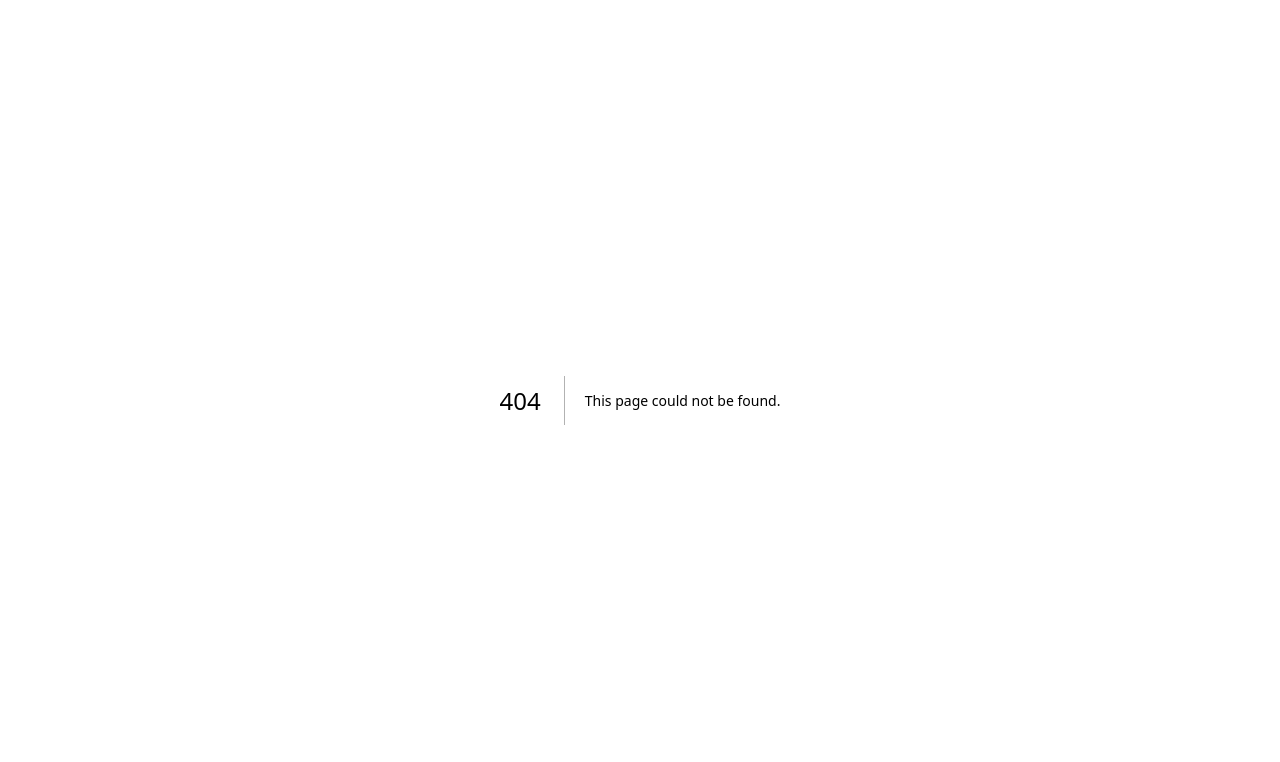
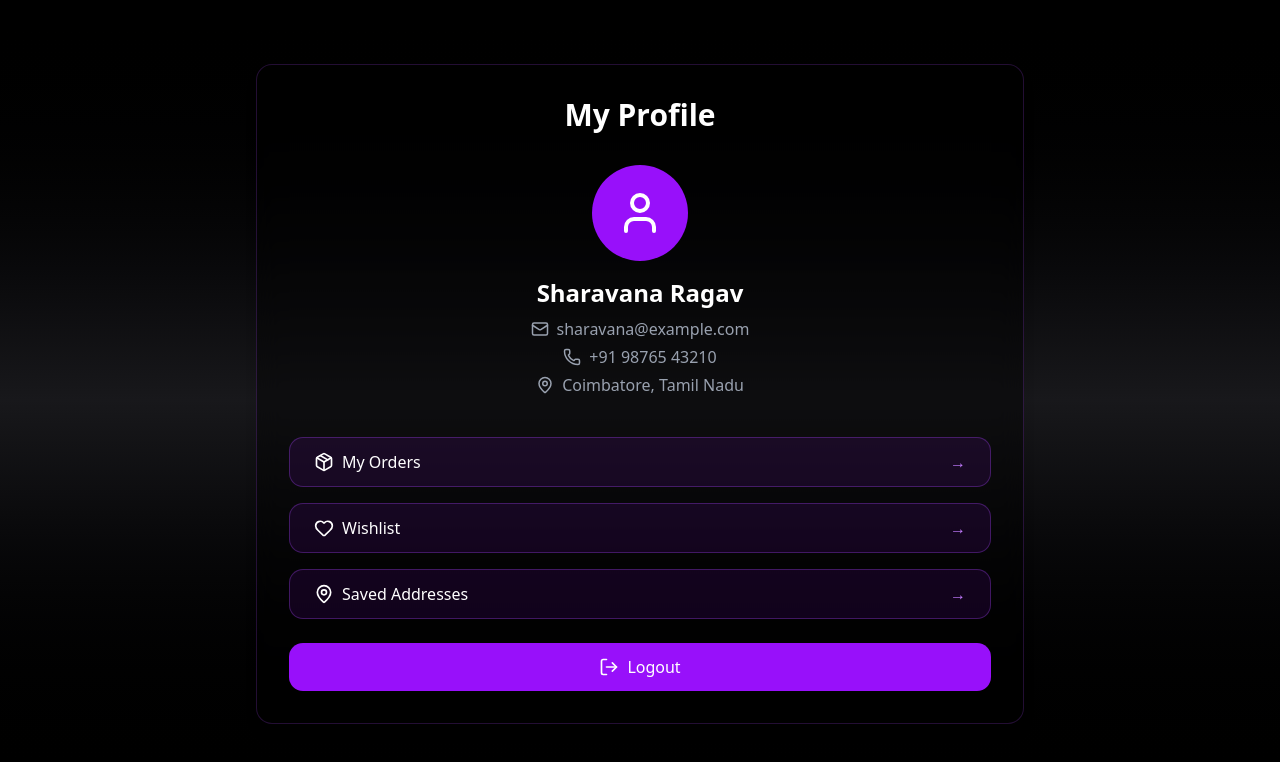
Before and after one commit to sharavana07/Trendz-Shop, a Next.js app in the folder frontend/: page /profile in a window 1280 px wide. Before the commit this address had no page. Shown: the top 762 px of the page. Built offline with nearby package versions, Linux system fonts and the light colour scheme; no server answers.

Commit message:
Added user router and profile components; updated main.py

```diff
--- /dev/null
+++ b/frontend/src/app/profile/page.tsx
@@ -0,0 +1,111 @@
+"use client";
+
+import { User, Mail, Phone, LogOut, Package, Heart, MapPin } from "lucide-react";
+import Link from "next/link";
+import { useEffect, useState } from "react";
+
+type UserProfile = {
+  name: string;
+  email: string;
+  phone: string;
+  address?: string;
+};
+
+export default function ProfilePage() {
+  const [user, setUser] = useState<UserProfile | null>(null);
+
+  // Fetch user details (replace URL with your FastAPI endpoint)
+  useEffect(() => {
+    async function fetchUser() {
+      try {
+        const res = await fetch("http://localhost:8000/users/me", {
+          credentials: "include",
+        });
+        const data = await res.json();
+        setUser(data);
+      } catch (err) {
+        console.error("Failed to load user profile:", err);
+        setUser({
+          name: "Sharavana Ragav",
+          email: "sharavana@example.com",
+          phone: "+91 98765 43210",
+          address: "Coimbatore, Tamil Nadu",
+        }); // fallback for dev mode
+      }
+    }
+    fetchUser();
+  }, []);
+
+  if (!user)
+    return (
+      <div className="min-h-screen flex justify-center items-center text-gray-300 text-lg">
+        Loading your profile...
+      </div>
+    );
+
+  return (
+    <div className="min-h-screen bg-gradient-to-b from-black via-zinc-900 to-black text-white py-16 px-6">
+      <div className="max-w-3xl mx-auto bg-black/40 backdrop-blur-md border border-purple-500/20 rounded-2xl p-8 shadow-lg">
+        {/* Header */}
+        <h1 className="text-3xl font-bold text-center mb-8">My Profile</h1>
+
+        {/* Profile Info */}
+        <div className="flex flex-col items-center text-center">
+          <div className="w-24 h-24 rounded-full bg-purple-600 flex items-center justify-center mb-4">
+            <User className="w-12 h-12 text-white" />
+          </div>
+
+          <h2 className="text-2xl font-semibold">{user.name}</h2>
+          <p className="text-gray-400 flex items-center gap-2 mt-2">
+            <Mail size={18} /> {user.email}
+          </p>
+          <p className="text-gray-400 flex items-center gap-2 mt-1">
+            <Phone size={18} /> {user.phone}
+          </p>
+          {user.address && (
+            <p className="text-gray-400 flex items-center gap-2 mt-1">
+              <MapPin size={18} /> {user.address}
+            </p>
+          )}
+        </div>
+
+        {/* Quick Links */}
+        <div className="mt-10 space-y-4">
+          <Link
+            href="/my-orders"
+            className="flex items-center justify-between bg-purple-600/10 border border-purple-500/30 hover:bg-purple-600/20 transition-all px-6 py-3 rounded-xl"
+          >
+            <span className="flex items-center gap-2">
+              <Package size={20} /> My Orders
+            </span>
+            <span className="text-purple-400">→</span>
+          </Link>
+
+          <Link
+            href="/wishlist"
+            className="flex items-center justify-between bg-purple-600/10 border border-purple-500/30 hover:bg-purple-600/20 transition-all px-6 py-3 rounded-xl"
+          >
+            <span className="flex items-center gap-2">
+              <Heart size={20} /> Wishlist
+            </span>
+            <span className="text-purple-400">→</span>
+          </Link>
+
+          <Link
+            href="/addresses"
+            className="flex items-center justify-between bg-purple-600/10 border border-purple-500/30 hover:bg-purple-600/20 transition-all px-6 py-3 rounded-xl"
+          >
+            <span className="flex items-center gap-2">
+              <MapPin size={20} /> Saved Addresses
+            </span>
+            <span className="text-purple-400">→</span>
+          </Link>
+
+          <button className="w-full flex items-center justify-center gap-2 mt-6 bg-purple-600 hover:bg-purple-700 transition-all text-white px-6 py-3 rounded-xl">
+            <LogOut size={20} /> Logout
+          </button>
+        </div>
+      </div>
+    </div>
+  );
+}
```
Also changed, not shown: 2 other files (tests, documents, lock files or other folders).
